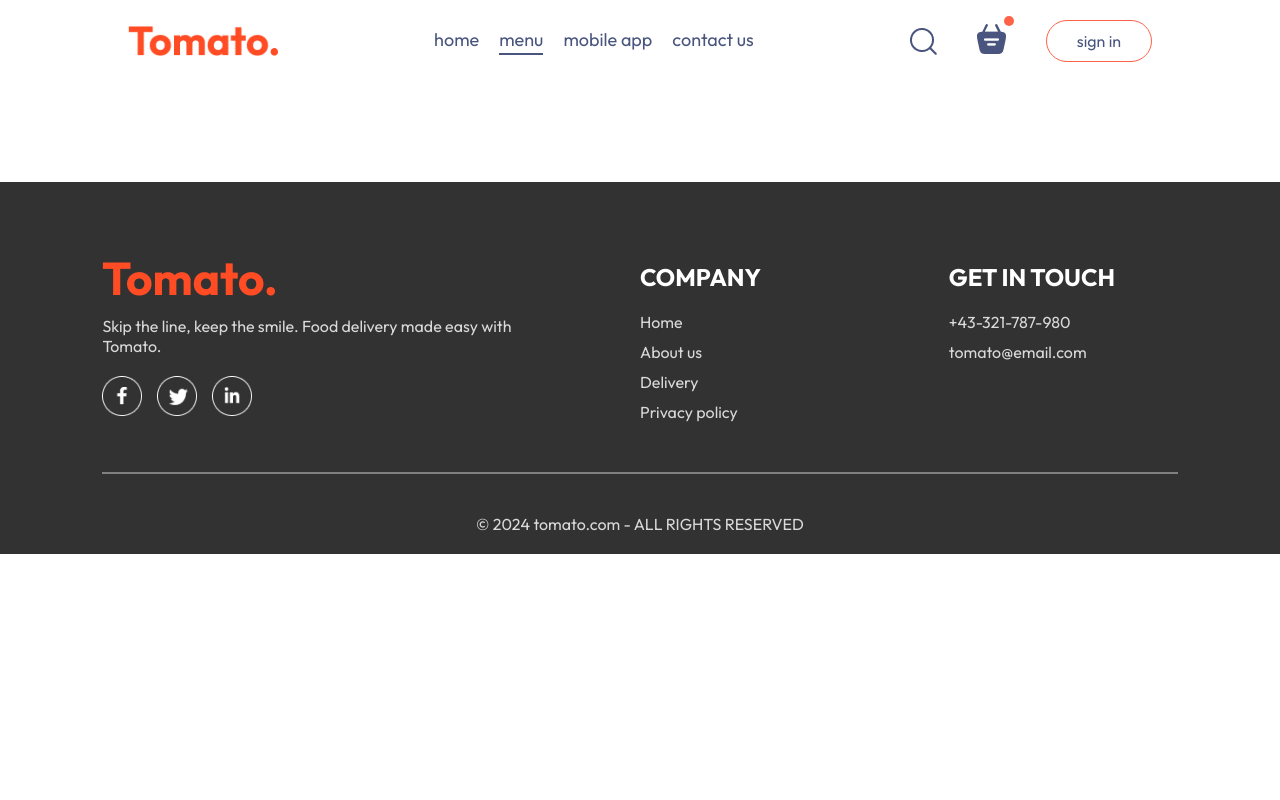
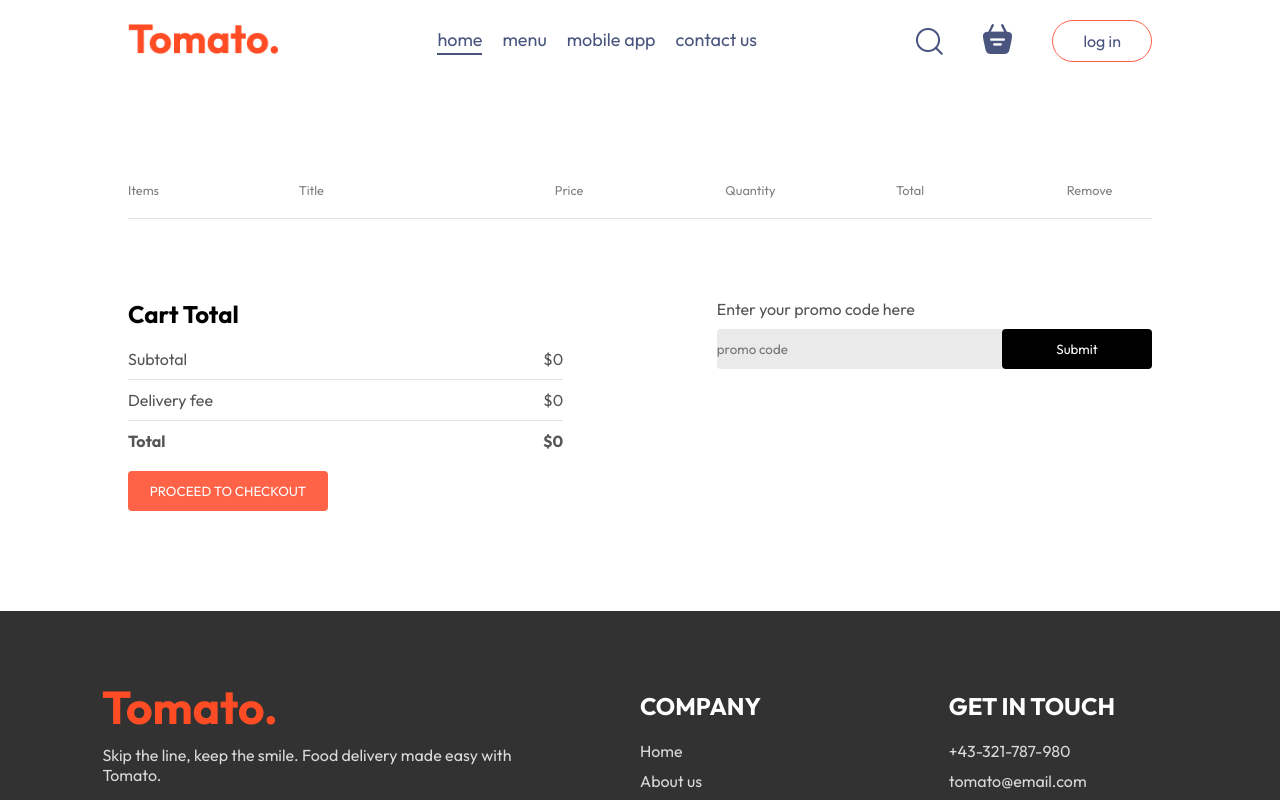
Before and after one commit to Dungsora04/Food-Delivery, a React (Vite) app in the folder frontend/: page /cart in a window 1280 px wide. Shown: the top 800 px of the page. Built offline with nearby package versions, Linux system fonts and the light colour scheme.

Commit message:
login + cart + order

```diff
--- a/frontend/src/App.jsx
+++ b/frontend/src/App.jsx
@@ -1,16 +1,20 @@
-import React from "react";
+import React, { useState } from "react";
 import Navbar from "./components/Navbar/Navbar";
 import { Routes, Route } from "react-router-dom";
 import Home from "./pages/Home/Home";
 import Cart from "./pages/Cart/Cart";
 import PlaceOrder from "./pages/PlaceOrder/PlaceOrder";
 import Footer from "./components/Footer/Footer";
+import LoginPopup from "./components/LoginPopup/LoginPopup";
 
 const App = () => {
+  const [showLogin, setShowLogin] = useState(false);
+
   return (
     <>
+      {showLogin ? <LoginPopup setShowLogin={setShowLogin}/> : <></>}
       <div className="app">
-        <Navbar />
+        <Navbar setShowLogin={setShowLogin} />
         <Routes>
           <Route path="/" element={<Home />} />
           <Route path="/cart" element={<Cart />} />
--- /dev/null
+++ b/frontend/src/components/LoginPopup/LoginPopup.css
@@ -0,0 +1,65 @@
+.login-popup {
+  position: absolute;
+  z-index: 1;
+  width: 100%;
+  height: 100%;
+  background-color: #00000090;
+  display: grid;
+}
+.login-popup-container {
+  place-self: center;
+  width: max(23vw, 330px);
+  color: #808080;
+  background-color: white;
+  display: flex;
+  flex-direction: column;
+  gap: 25px;
+  padding: 25px 30px;
+  border-radius: 8px;
+  font-size: 14px;
+  animation: fadeIn 0.5s;
+}
+.login-popup-title {
+  display: flex;
+  justify-content: space-between;
+  align-items: center;
+  color: black;
+}
+.login-popup-title img {
+  width: 16px;
+  cursor: pointer;
+}
+.login-popup-inputs {
+  display: flex;
+  flex-direction: column;
+  gap: 20px;
+}
+.login-popup-inputs input {
+  outline: none;
+  border: 1px solid #c9c9c9;
+  padding: 10px;
+  border-radius: 4px;
+}
+.login-popup-container button {
+  border: none;
+  padding: 10px;
+  border-radius: 4px;
+  color: white;
+  background-color: tomato;
+  font-size: 15px;
+  cursor: pointer;
+}
+.login-popup-condition {
+  display: flex;
+  align-items: start;
+  gap: 8px;
+  margin-top: -15px;
+}
+.login-popup-condition input {
+    margin-top: 5px;
+}
+.login-popup p span {
+    color: tomato;
+    font-weight: 500;
+    cursor: pointer;
+}
--- /dev/null
+++ b/frontend/src/components/LoginPopup/LoginPopup.jsx
@@ -0,0 +1,59 @@
+import React, { useState } from "react";
+import "./LoginPopup.css";
+import { assets } from "../../assets/assets";
+
+const LoginPopup = ({ setShowLogin }) => {
+  const [currState, setCurrState] = useState("Log in");
+
+  return (
+    <div className="login-popup">
+      <form className="login-popup-container">
+        <div className="login-popup-title">
+          <h2>{currState}</h2>
+          <img
+            onClick={() => setShowLogin(false)}
+            src={assets.cross_icon}
+            alt=""
+          />
+        </div>
+        <div className="login-popup-inputs">
+          {currState === "Log in" ? (
+            <></>
+          ) : (
+            <input type="text" placeholder="Your name " required />
+          )}
+          <input type="email" placeholder="Your email " required />
+          <input type="password" placeholder="Password " required />
+        </div>
+        <button>{currState === "Sign up" ? "Create account" : "Log in"}</button>
+        {currState === "Sign up" ? (
+          <div className="login-popup-condition">
+            <input type="checkbox" required />
+            <p>
+              By checking this box, you agree to our Terms of Service and
+              Privacy Policy.
+            </p>
+          </div>
+        ) : (
+          <></>
+        )}
+
+        {currState === "Log in" ? (
+          <p>
+            New to Tomato?{" "}
+            <span onClick={() => setCurrState("Sign up")}>
+              Create an account
+            </span>
+          </p>
+        ) : (
+          <p>
+            Already a member?{" "}
+            <span onClick={() => setCurrState("Log in")}>Log in</span>
+          </p>
+        )}
+      </form>
+    </div>
+  );
+};
+
+export default LoginPopup;
--- a/frontend/src/components/Navbar/Navbar.jsx
+++ b/frontend/src/components/Navbar/Navbar.jsx
@@ -1,34 +1,42 @@
-import React, { useState } from "react";
+import React, { useContext, useState } from "react";
 import "./Navbar.css";
 import { assets } from "../../assets/assets";
-import { Link } from "react-router-dom"
+import { Link } from "react-router-dom";
+import { StoreContext } from "../../context/StoreContext";
 
-const Navbar = () => {
-  const [menu, setMenu] = useState("menu");
+const Navbar = ({ setShowLogin }) => {
+  const [menu, setMenu] = useState("home");
+  const { getTotalCartAmount } = useContext(StoreContext);
 
   return (
     <div className="navbar">
-      <img src={assets.logo} alt="" className="logo" />
+      <Link to="/">
+        <img src={assets.logo} alt="" className="logo" />
+      </Link>
       <ul className="navbar-menu">
-        <Link to='/'
+        <Link
+          to="/"
           onClick={() => setMenu("home")}
           className={menu === "home" ? "active" : ""}
         >
           home
         </Link>
-        <a href="#explore-menu"
+        <a
+          href="#explore-menu"
           onClick={() => setMenu("menu")}
-  a    className={menu === "menu" ? "active" : ""}
+          className={menu === "menu" ? "active" : ""}
         >
           menu
         </a>
-        <a href="#app-download"
+        <a
+          href="#app-download"
           onClick={() => setMenu("mobile-app")}
           className={menu === "mobile-app" ? "active" : ""}
         >
           mobile app
         </a>
-        <a href="#footer"
+        <a
+          href="#footer"
           onClick={() => setMenu("contact-us")}
           className={menu === "contact-us" ? "active" : ""}
         >
@@ -38,10 +46,12 @@ const Navbar = () => {
       <div className="navbar-right">
         <img src={assets.search_icon} alt="" />
         <div className="navbar-search-icon">
-          <img src={assets.basket_icon} alt="" />
-          <div className="dot"></div>
+          <Link to="/cart">
+            <img src={assets.basket_icon} alt="" />
+          </Link>
+          <div className={getTotalCartAmount()===0?"":"dot"}></div>
         </div>
-        <button>sign in</button>
+        <button onClick={() => setShowLogin(true)}>log in</button>
       </div>
     </div>
   );
--- a/frontend/src/context/StoreContext.jsx
+++ b/frontend/src/context/StoreContext.jsx
@@ -18,9 +18,16 @@ const StoreContextProvider = (props) => {
     setCartItems((prev) => ({ ...prev, [itemId]: prev[itemId] - 1 }));
   };
 
-  useEffect(()=> {
-    console.log(cartItems);
-  },[cartItems])
+  const getTotalCartAmount = () => {
+    let totalAmount = 0;
+    for (const item in cartItems) {
+      if (cartItems[item] > 0) {
+        let itemInfo = food_list.find((product) => product._id === item);
+        totalAmount += itemInfo.price * cartItems[item];
+      }
+    }
+    return totalAmount;
+  };
 
   const contextValue = {
     food_list,
@@ -28,6 +35,7 @@ const StoreContextProvider = (props) => {
     setCartItems,
     addToCart,
     removeFromCart,
+    getTotalCartAmount,
   };
 
   return (
--- a/frontend/src/pages/Cart/Cart.css
+++ b/frontend/src/pages/Cart/Cart.css
@@ -0,0 +1,89 @@
+.cart {
+  margin-top: 100px;
+}
+.cart-items-title {
+  display: grid;
+  grid-template-columns: 1fr 1.5fr 1fr 1fr 1fr 0.5fr;
+  align-items: center;
+  color: grey;
+  font-size: max(1vw, 12px);
+}
+.cart-items-item {
+  margin: 10px 0px;
+  color: black;
+}
+.cart-items-item img {
+  width: 50px;
+}
+.cart hr {
+  height: 1px;
+  background-color: #e2e2e2;
+  border: none;
+}
+.cart-items-item .cross {
+  cursor: pointer;
+}
+.cart-bottom {
+  margin-top: 80px;
+  display: flex;
+  justify-content: space-between;
+  gap: max(12vw, 20px);
+}
+.cart-total {
+  flex: 1;
+  display: flex;
+  flex-direction: column;
+  gap: 20px;
+}
+.cart-total-details {
+  display: flex;
+  justify-content: space-between;
+  color: #555;
+}
+.cart-total hr {
+  margin: 10px 0px;
+}
+.cart-total button {
+  border: none;
+  color: white;
+  background-color: tomato;
+  width: max(15vw, 200px);
+  padding: 12px 0px;
+  border-radius: 4px;
+  cursor: pointer;
+}
+.cart-promocode {
+  flex: 1;
+}
+.cart-promocode p {
+  color: #555;
+}
+.cart-promocode-input {
+  margin-top: 10px;
+  display: flex;
+  justify-content: space-between;
+  align-items: center;
+  background-color: #eaeaea;
+  border-radius: 4px;
+}
+.cart-promocode-input input {
+  background-color: transparent;
+  border: none;
+  outline: none;
+}
+.cart-promocode-input button {
+  width: max(10vw, 150px);
+  padding: 12px 5px;
+  background-color: black;
+  border: none;
+  color: white;
+  border-radius: 4px;
+}
+@media (max-width: 750px) {
+  .cart-bottom {
+    flex-direction: column-reverse;
+  }
+  .cart-promocode {
+    justify-content: start;
+  }
+}
--- a/frontend/src/pages/Cart/Cart.jsx
+++ b/frontend/src/pages/Cart/Cart.jsx
@@ -1,8 +1,83 @@
-import React from "react";
+import React, { useContext } from "react";
 import "./Cart.css";
+import { StoreContext } from "../../context/StoreContext";
+import { useNavigate } from "react-router-dom";
 
 const Cart = () => {
-  return <div></div>;
+  const { cartItems, food_list, removeFromCart, getTotalCartAmount } =
+    useContext(StoreContext);
+  const navigate = useNavigate();
+
+  return (
+    <div className="cart">
+      <div className="cart-items">
+        <div className="cart-items-title">
+          <p>Items</p>
+          <p>Title</p>
+          <p>Price</p>
+          <p>Quantity</p>
+          <p>Total</p>
+          <p>Remove</p>
+        </div>
+        <br />
+        <hr />
+        {food_list.map((item, index) => {
+          if (cartItems[item._id] > 0) {
+            return (
+              <div>
+                <div className="cart-items-title cart-items-item">
+                  <img src={item.image} alt="" />
+                  <p>{item.name}</p>
+                  <p>${item.price}</p>
+                  <p>{cartItems[item._id]}</p>
+                  <p>${item.price * cartItems[item._id]}</p>
+                  <p onClick={() => removeFromCart(item._id)} className="cross">
+                    X
+                  </p>
+                </div>
+                <hr />
+              </div>
+            );
+          }
+        })}
+      </div>
+      <div className="cart-bottom">
+        <div className="cart-total">
+          <h2>Cart Total</h2>
+          <div>
+            <div className="cart-total-details">
+              <p>Subtotal</p>
+              <p>${getTotalCartAmount()}</p>
+            </div>
+            <hr />
+            <div className="cart-total-details">
+              <p>Delivery fee</p>
+              <p>${getTotalCartAmount() === 0 ? 0 : 2}</p>
+            </div>
+            <hr />
+            <div className="cart-total-details">
+              <b>Total</b>
+              <b>
+                ${getTotalCartAmount() === 0 ? 0 : getTotalCartAmount() + 2}
+              </b>
+            </div>
+          </div>
+          <button onClick={() => navigate("/order")}>
+            PROCEED TO CHECKOUT
+          </button>
+        </div>
+        <div className="cart-promocode">
+          <div>
+            <p>Enter your promo code here</p>
+            <div className="cart-promocode-input">
+              <input type="text" placeholder="promo code" />
+              <button>Submit</button>
+            </div>
+          </div>
+        </div>
+      </div>
+    </div>
+  );
 };
 
 export default Cart;
--- a/frontend/src/pages/PlaceOrder/PlaceOrder.jsx
+++ b/frontend/src/pages/PlaceOrder/PlaceOrder.jsx
@@ -1,8 +1,56 @@
-import React from "react";
+import React, { useContext } from "react";
 import "./PlaceOrder.css";
+import { StoreContext } from "../../context/StoreContext";
 
 const PlaceOrder = () => {
-  return <div></div>;
+  const { getTotalCartAmount } = useContext(StoreContext);
+
+  return (
+    <form className="place-order">
+      <div className="place-order-left">
+        <p className="title">Delivery Information</p>
+        <div className="multi-fields">
+          <input type="text" placeholder="First name" />
+          <input type="text" placeholder="Last name" />
+        </div>
+        <input type="email" placeholder="Email address" />
+        <input type="text" placeholder="Street" />
+        <div className="multi-fields">
+          <input type="text" placeholder="District" />
+          <input type="text" placeholder="City" />
+        </div>
+        <div className="multi-fields">
+          <input type="text" placeholder="Zip code" />
+          <input type="text" placeholder="Country" />
+        </div>
+        <input type="text" placeholder="Phone" />
+      </div>
+      <div className="place-order-right">
+        <div className="cart-total">
+          <h2>Cart Total</h2>
+          <div>
+            <div className="cart-total-details">
+              <p>Subtotal</p>
+              <p>${getTotalCartAmount()}</p>
+            </div>
+            <hr />
+            <div className="cart-total-details">
+              <p>Delivery fee</p>
+              <p>${getTotalCartAmount() === 0 ? 0 : 2}</p>
+            </div>
+            <hr />
+            <div className="cart-total-details">
+              <b>Total</b>
+              <b>
+                ${getTotalCartAmount() === 0 ? 0 : getTotalCartAmount() + 2}
+              </b>
+            </div>
+          </div>
+          <button>PROCEED TO PAYMENT</button>
+        </div>
+      </div>
+    </form>
+  );
 };
 
 export default PlaceOrder;
```
Also changed, not shown: frontend/src/pages/PlaceOrder/PlaceOrder.css (+35 -0 lines).
